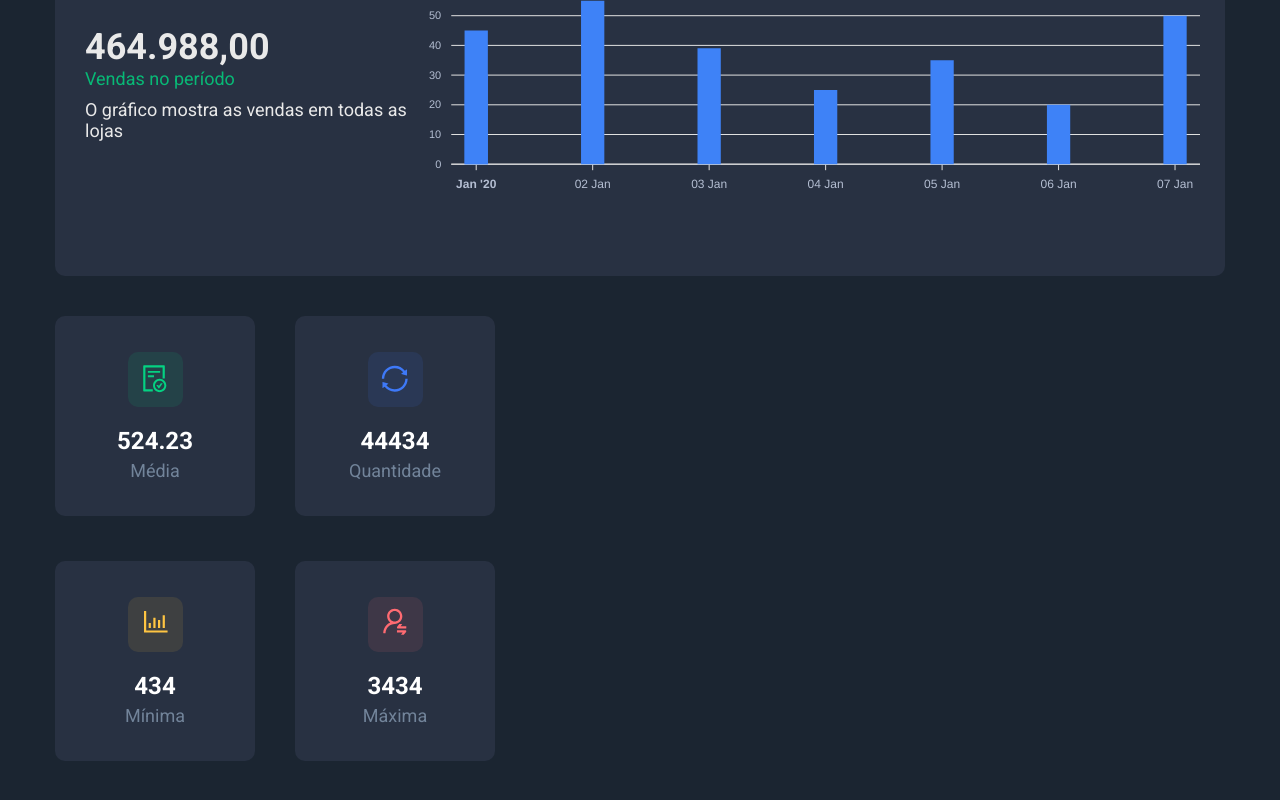
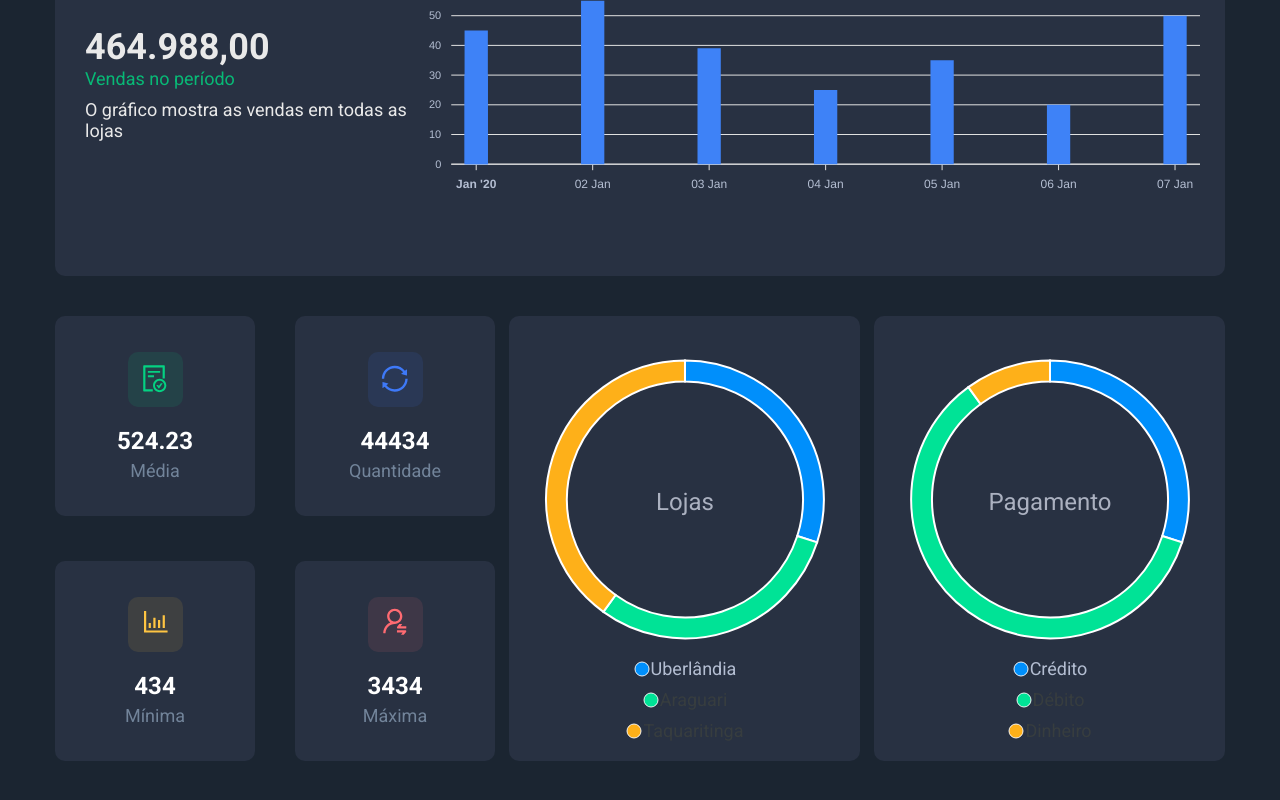
Before and after one commit to lorivalSouza/ds-sales, a React (Create React App) app in the folder front-web/: page / in a window 1280 px wide. Shown: the part 344-1144 px from the top of the page. Built offline with nearby package versions, Linux system fonts and the light colour scheme.

Commit message:
Add pie-chart component

```diff
--- a/front-web/src/App.tsx
+++ b/front-web/src/App.tsx
@@ -3,6 +3,7 @@
 import Filter from './components/filter';
 import SalesByDate from './components/sales-by-date';
 import SalesSummary from './components/sales-summary';
+import PieChartCard from './components/pie-chart-card';
 
 function App() {
   return (
@@ -13,6 +14,16 @@
         <SalesByDate />
         <div className="sales-overview-container">
           <SalesSummary />
+          <PieChartCard
+            name="Lojas"
+            labels={['Uberlândia', 'Araguari', 'Taquaritinga']}
+            series={[30, 30, 40]}
+          />
+          <PieChartCard
+            name="Pagamento"
+            labels={['Crédito', 'Débito', 'Dinheiro']}
+            series={[30, 60, 10]}
+          />
         </div>
       </div>
     </>
--- /dev/null
+++ b/front-web/src/components/pie-chart-card/helpers.ts
@@ -0,0 +1,68 @@
+import { ApexOptions } from 'apexcharts';
+
+export const buildPieChartConfig = (labels: string[] = [], name: string) => {
+  return {
+    labels,
+    noData: {
+      text: 'Sem resultados',
+      align: 'center',
+      verticalAlign: 'middle',
+      offsetX: 0,
+      offsetY: 0,
+      style: {
+        color: '#FFF',
+        fontSize: '18px',
+        fontFamily: 'Roboto, sans-serif'
+      }
+    },
+    //colors: ['#3e82f7', '#04d182', '#ffc107', '#ff6b72'],
+    legend: {
+      show: true,
+      floating: false,
+      position: 'bottom',
+      offsetY: 0,
+      labels: {
+        colors: ['#b4bed2']
+      },
+      fontFamily: 'Roboto, sans-serif',
+      fontSize: '18px',
+      itemMargin: {
+        vertical: 5
+      }
+    },
+    dataLabels: {
+      enabled: false
+    },
+    plotOptions: {
+      pie: {
+        size: 400,
+        donut: {
+          size: '85%',
+          labels: {
+            show: true,
+            name: {
+              show: true,
+              offsetY: 10,
+              formatter: function () {
+                return name;
+              }
+            },
+            total: {
+              show: true,
+              showAlways: true,
+              fontSize: '24px',
+              color: '#ABB1C0',
+              fontFamily: 'Roboto, sans-serif',
+              formatter: function () {
+                return '';
+              }
+            }
+          }
+        }
+      }
+    },
+    chart: {
+      height: '400px'
+    }
+  } as ApexOptions;
+};
--- /dev/null
+++ b/front-web/src/components/pie-chart-card/index.tsx
@@ -0,0 +1,25 @@
+import './style.css';
+import ReactApexChart from 'react-apexcharts';
+import { buildPieChartConfig } from './helpers';
+
+type Props = {
+  labels: string[];
+  name: string;
+  series: number[];
+};
+
+function PieChartCard({ labels, name, series }: Props) {
+  return (
+    <div className="base-card pie-chart-card">
+      <ReactApexChart
+        options={buildPieChartConfig(labels, name)}
+        type="donut"
+        width="400"
+        height="400"
+        series={series}
+      />
+    </div>
+  );
+}
+
+export default PieChartCard;
--- /dev/null
+++ b/front-web/src/components/pie-chart-card/style.css
@@ -0,0 +1,12 @@
+.pie-chart-card{
+  width: 30%;
+  padding-top: 35px;
+  display: flex;
+  justify-content: center;
+}
+
+.apexcharts-legend.apexcharts-align-center{
+  flex-direction: column;
+  align-items: center;
+
+}
```
